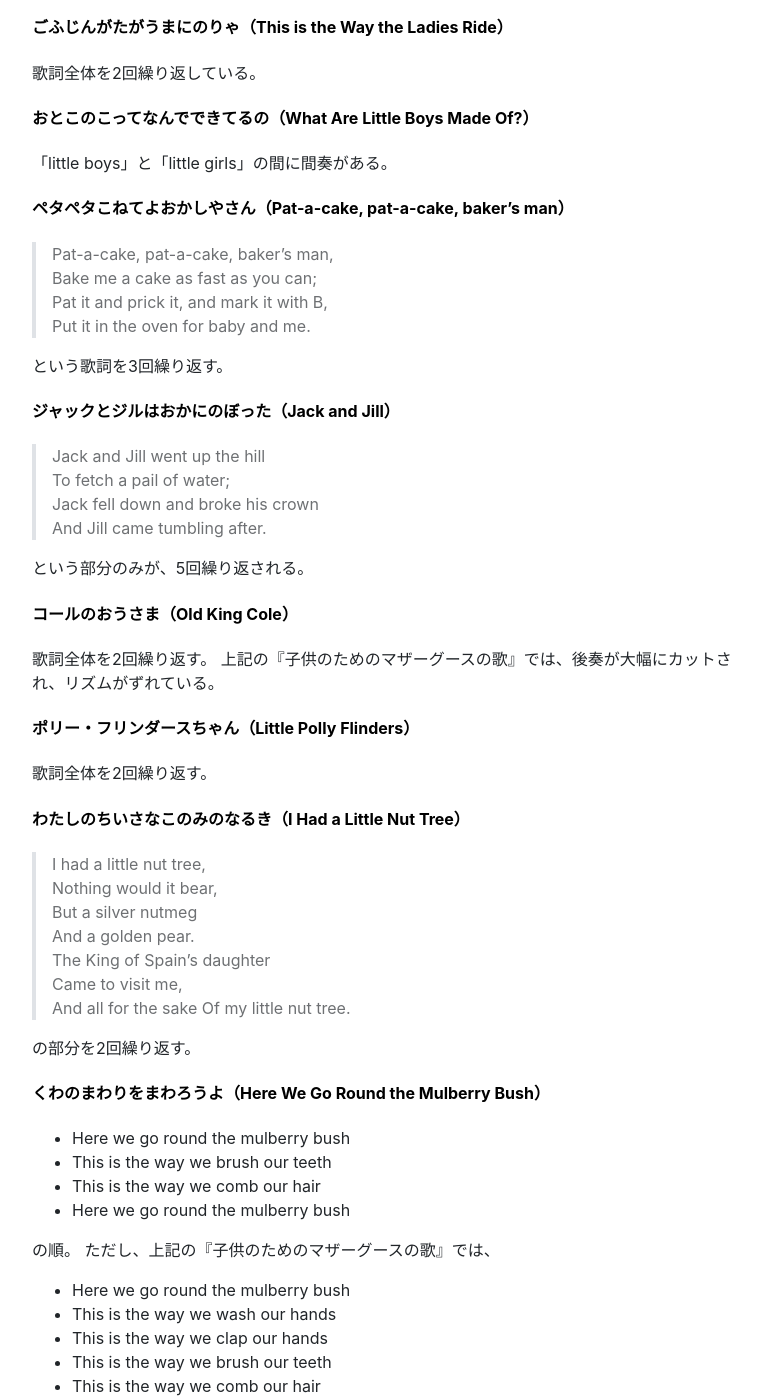
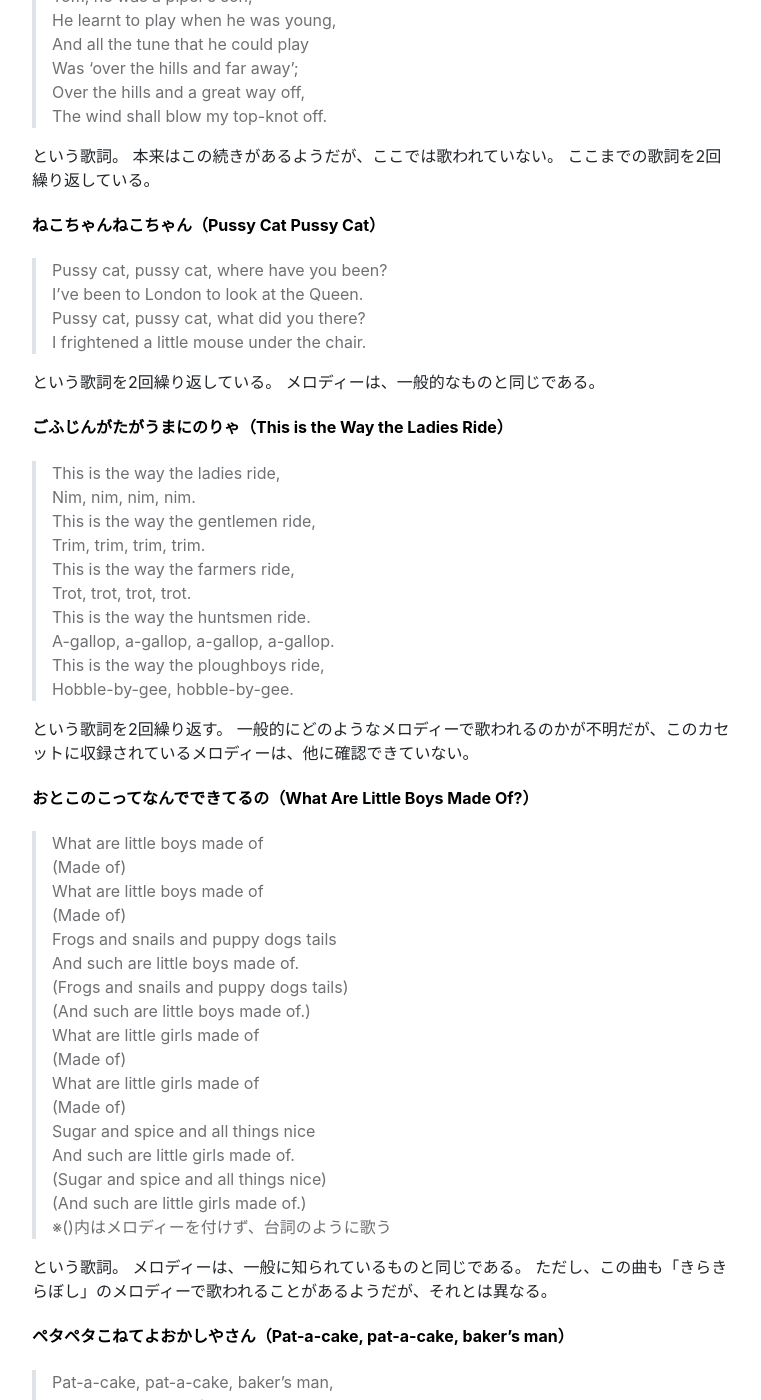
Before and after one commit to kitabatake1013/kitabatake1013.github.io, a Jekyll site: the page built from _posts/2023-05-01-mg.md, in a window 1280 px wide and 1400 px high, scrolled down 3140 px. Shown: the whole window, without its empty margins (256-1017 px from the left). Built offline with Jekyll 4.4.1, drawn with Linux system fonts in a browser that asks for light colours; nearby versions of some CDN libraries; some of the changed text lies outside the part shown.

Commit message:
updated mother goose

```diff
--- a/_posts/2023-05-01-mg.md
+++ b/_posts/2023-05-01-mg.md
@@ -82,16 +82,29 @@ tags: パチソン
 
 #### めえめえめんようさん（Baa, Baa, Black Sheep）
 
-一般的に知られているものとは歌詞が異なり、後半部分を
-
+> Baa, baa, black sheep,
+> Have you any wool?
+> Yes, sir, yes, sir,
+> Three bags full.
 > One for my master, And one for my dame,
 > And one for the little boy That lives down the lane.
 
-と歌っている。
+という歌詞を、2回繰り返す。
+一般的に、この曲は「きらきらぼし」のメロディーで歌われるようだが、部分的に酷似しているものの、細かいメロディーや構成が異なる。
 
 #### があがあがちょうのおでましだ（Goosey Goosey Gander）
 
-歌詞全体を3回繰り返している。
+> Goosey goosey gander,
+> Whither shall I wander?
+> Upstairs and downstairs,
+> And in my lady's chamber.
+> There I met an old man,
+> Who would not say his prayers,
+> I took him by the left leg,
+> And threw him down the stair.
+
+という歌詞を、3回繰り返す。
+メロディーは、一般に知られているものと同様である。
 
 #### ねんねんころりよねんころり（Bye, baby Bunting）
 
@@ -103,12 +116,14 @@ tags: パチソン
 > Bye, baby Bunting.
 
 というフレーズを2度繰り返す。
+メロディーはさまざまな形で歌われており、それぞれで歌詞の構成がやや変化するようだ。
+このカセットに収録されているのと同じものも、実際に存在する。
 間奏部分で、ベースのフレーズ（リズム）を間違えたと思われる箇所がある。
 
 #### ポリーやかんをのっけてよ（Polly Put the Kettle On）
 
-歌詞全体を3回繰り返している。
-歌詞やメロディーは現在一般に知られているものに比較的忠実である。
+歌詞やメロディーは、現在一般に知られているものに比較的忠実である。
+全体を3回繰り返す。
 
 #### おかをこえてはるかかなたへ（Tom, he was a piper's son）
 
@@ -129,15 +144,53 @@ tags: パチソン
 
 #### ねこちゃんねこちゃん（Pussy Cat Pussy Cat）
 
-歌詞全体を2回繰り返している。
+> Pussy cat, pussy cat, where have you been?
+> I've been to London to look at the Queen.
+> Pussy cat, pussy cat, what did you there?
+> I frightened a little mouse under the chair.
+
+という歌詞を2回繰り返している。
+メロディーは、一般的なものと同じである。
 
 #### ごふじんがたがうまにのりゃ（This is the Way the Ladies Ride）
 
-歌詞全体を2回繰り返している。
+> This is the way the ladies ride,
+> Nim, nim, nim, nim.
+> This is the way the gentlemen ride,
+> Trim, trim, trim, trim.
+> This is the way the farmers ride,
+> Trot, trot, trot, trot.
+> This is the way the huntsmen ride.
+> A-gallop, a-gallop, a-gallop, a-gallop.
+> This is the way the ploughboys ride,
+> Hobble-by-gee, hobble-by-gee.
+
+という歌詞を2回繰り返す。
+一般的にどのようなメロディーで歌われるのかが不明だが、このカセットに収録されているメロディーは、他に確認できていない。
 
 #### おとこのこってなんでできてるの（What Are Little Boys Made Of?）
 
-「little boys」と「little girls」の間に間奏がある。
+> What are little boys made of
+> (Made of)
+> What are little boys made of
+> (Made of)
+> Frogs and snails and puppy dogs tails
+> And such are little boys made of.
+> (Frogs and snails and puppy dogs tails)
+> (And such are little boys made of.)
+> What are little girls made of
+> (Made of)
+> What are little girls made of
+> (Made of)
+> Sugar and spice and all things nice
+> And such are little girls made of.
+> (Sugar and spice and all things nice)
+> (And such are little girls made of.)
+> ※()内はメロディーを付けず、台詞のように歌う
+
+という歌詞。
+メロディーは、一般に知られているものと同じである。
+ただし、この曲も「きらきらぼし」のメロディーで歌われることがあるようだが、それとは異なる。
 
 #### ペタペタこねてよおかしやさん（Pat-a-cake, pat-a-cake, baker's man）
 
@@ -147,6 +200,7 @@ tags: パチソン
 > Put it in the oven for baby and me.
 
 という歌詞を3回繰り返す。
+メロディーは、一般に知られているものと同じである。
 
 #### ジャックとジルはおかにのぼった（Jack and Jill）
 
@@ -156,6 +210,7 @@ tags: パチソン
 > And Jill came tumbling after.
 
 という部分のみが、5回繰り返される。
+メロディーは、このカセットとまったく同じものを他に見つけられていない。
 
 #### コールのおうさま（Old King Cole）
 
@@ -164,7 +219,15 @@ tags: パチソン
 
 #### ポリー・フリンダースちゃん（Little Polly Flinders）
 
-歌詞全体を2回繰り返す。
+> Little Polly Flinders
+> Sat among the cinders
+> Warming her pretty little toes!
+> Her mother came and caught her,
+> And whipped her little daughter,
+> For spoiling her nice new clothes.
+
+という歌詞を2回繰り返す。
+メロディーは、一般的なものとは異なる。
 
 #### わたしのちいさなこのみのなるき（I Had a Little Nut Tree）
 
@@ -177,6 +240,7 @@ tags: パチソン
 > And all for the sake Of my little nut tree.
 
 の部分を2回繰り返す。
+メロディーは、一般的なものとほとんど同じである。
 
 #### くわのまわりをまわろうよ（Here We Go Round the Mulberry Bush）
 
@@ -195,11 +259,22 @@ tags: パチソン
 * This is the way we comb our hair
 * Here we go round the mulberry bush
 
-の順。
+となっている。
+メロディーは一般に知られているものと同じで、男性と女性が交互に歌う。
 
 #### うかれこなやがおりました（There Was a Jolly Miller Once）
 
-歌詞全体を3回繰り返す。
+> There was a jolly miller once
+> Lived on the river Dee;
+> He worked and sang from morn till night,
+> No lark more blithe than he.
+> And this the burden of his song
+> For ever used to be,
+> I care for nobody, no, not I,
+> If nobody cares for me.
+
+という歌詞を3回繰り返す。
+メロディーは、一般に知られているものと同じである。
 
 #### メリーはこひつじかっていた（Mary Had a Little Lamb）
 
@@ -209,6 +284,7 @@ tags: パチソン
 > Its fleece was white as snow.
 
 という歌詞を、7回繰り返す。
+メロディーは、一般に知られているものと同じである。
 
 #### まるまるとふとったむすこのジョン（Diddle, Diddle, Dumpling, My Son John）
 
@@ -220,6 +296,7 @@ tags: パチソン
 > Hey, diddle, dumpling, my son John
 
 以上の歌詞を3回繰り返す（2回目で転調）。
+メロディーは、一般的なものとまったく異なる。
 
 #### ねんねんころりよきのこずえ（Rock-a-Bye Baby）
 
@@ -240,3 +317,6 @@ tags: パチソン
 
 一方、上記の『子供のためのマザーグースの歌』では、転調後、別のメロディーで前述の歌詞を2度続けて歌って終了となる。
 ただし、後奏にあたる部分でやはり編集の跡があるため、こちらも完全な音源ではないようだ。
+
+前半のメロディーは、一般に知られているものと同様である。
+後半のメロディーで演奏されたものは、他に確認できていない。
```
